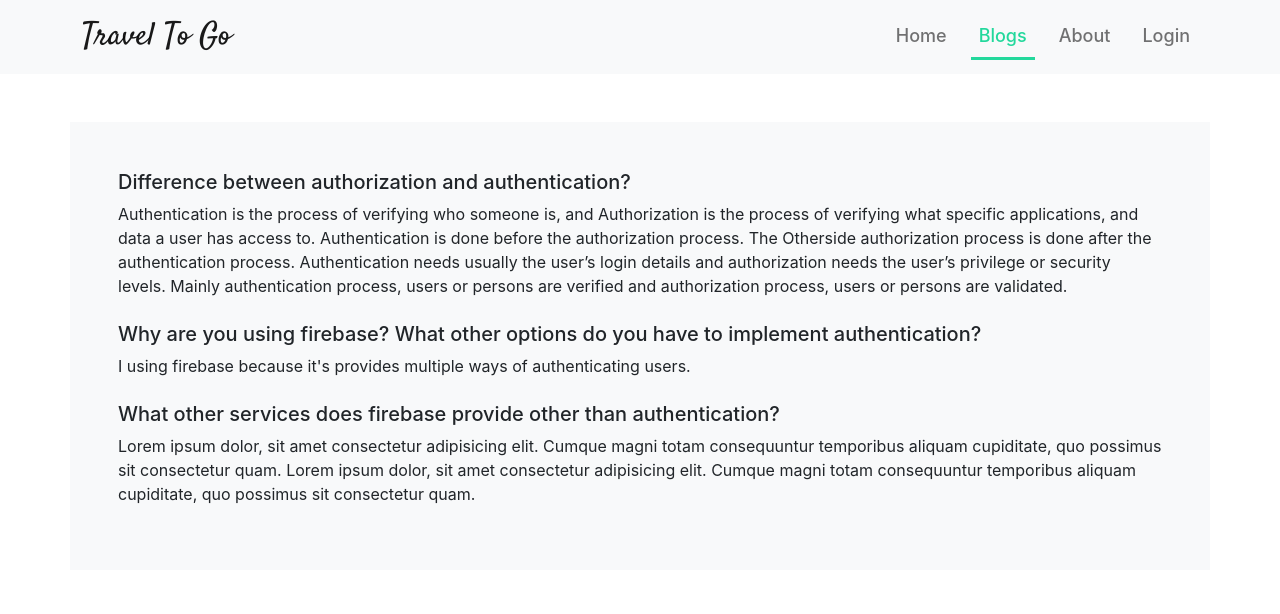
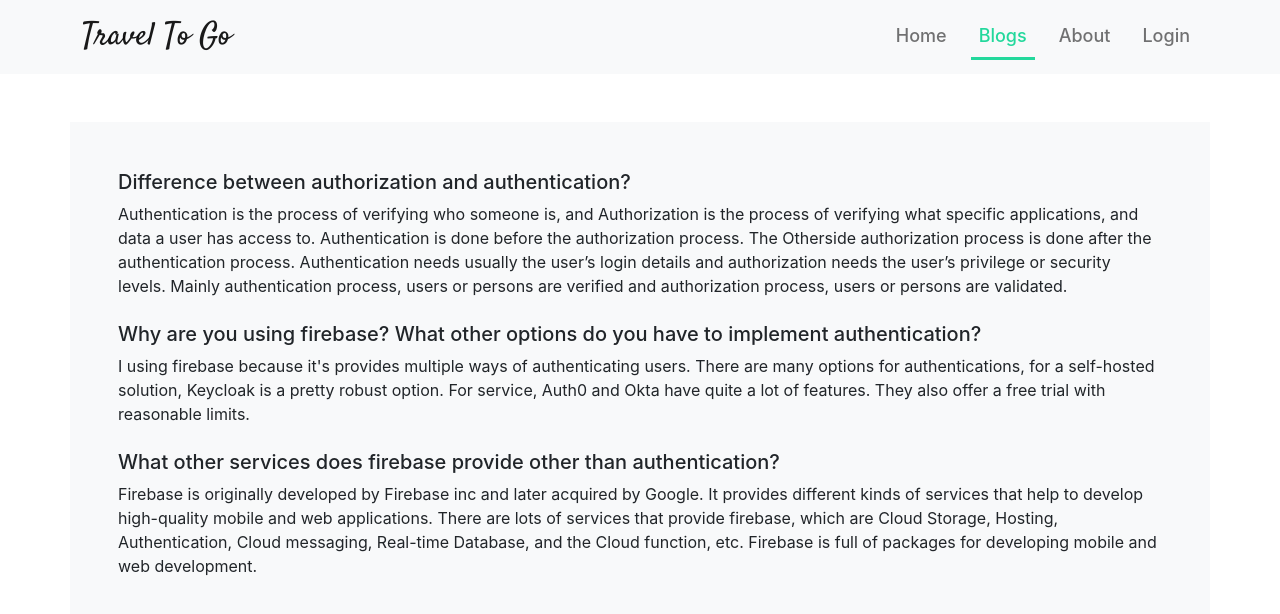
Before and after one commit to Habidhossen/Travel-To-Go, a React (Create React App) app: page /blogs in a window 1280 px wide. Shown: the top 614 px of the page. Built offline with nearby package versions, Linux system fonts and the light colour scheme.

Commit message:
question and answer added

```diff
--- a/src/components/Blogs/Blogs.js
+++ b/src/components/Blogs/Blogs.js
@@ -20,17 +20,21 @@ const Blogs = () => {
       </h5>
       <p className="mb-4">
         I using firebase because it's provides multiple ways of authenticating
-        users.
+        users. There are many options for authentications, for a self-hosted
+        solution, Keycloak is a pretty robust option. For service, Auth0 and
+        Okta have quite a lot of features. They also offer a free trial with
+        reasonable limits.
       </p>
       <h5>
         What other services does firebase provide other than authentication?
       </h5>
       <p>
-        Lorem ipsum dolor, sit amet consectetur adipisicing elit. Cumque magni
-        totam consequuntur temporibus aliquam cupiditate, quo possimus sit
-        consectetur quam. Lorem ipsum dolor, sit amet consectetur adipisicing
-        elit. Cumque magni totam consequuntur temporibus aliquam cupiditate, quo
-        possimus sit consectetur quam.
+        Firebase is originally developed by Firebase inc and later acquired by
+        Google. It provides different kinds of services that help to develop
+        high-quality mobile and web applications. There are lots of services
+        that provide firebase, which are Cloud Storage, Hosting, Authentication,
+        Cloud messaging, Real-time Database, and the Cloud function, etc.
+        Firebase is full of packages for developing mobile and web development.
       </p>
     </div>
   );
--- a/src/components/ContactMe/ContactMe.js
+++ b/src/components/ContactMe/ContactMe.js
@@ -10,8 +10,8 @@ const ContactMe = () => {
         <img className="img-fluid" src={image} alt="" />
       </div>
       <div className="col-sm-6 col-md-6 col-lg-6 d-flex flex-column justify-content-center">
-        <input type="text" name="" placeholder="First Name" />
-        <input type="text" name="" placeholder="Last Name" />
+        <input type="text" name="" placeholder="First name" />
+        <input type="text" name="" placeholder="Last name" />
         <input type="email" name="" placeholder="Whats your email?" />
         <textarea
           placeholder="Your questions..."
```
